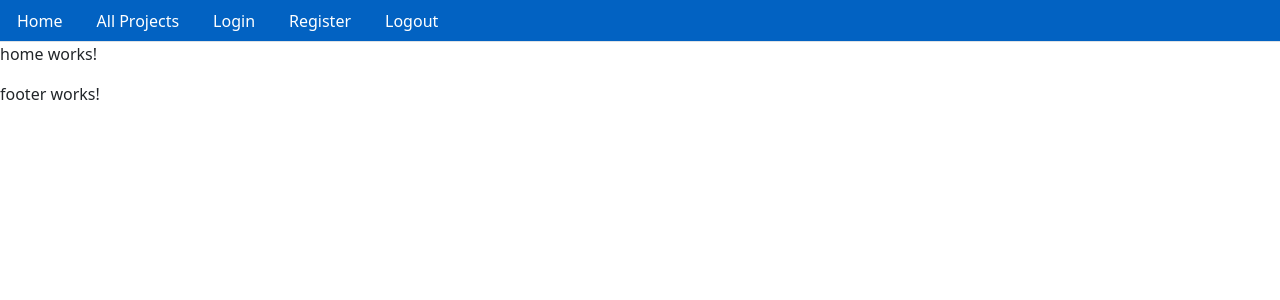
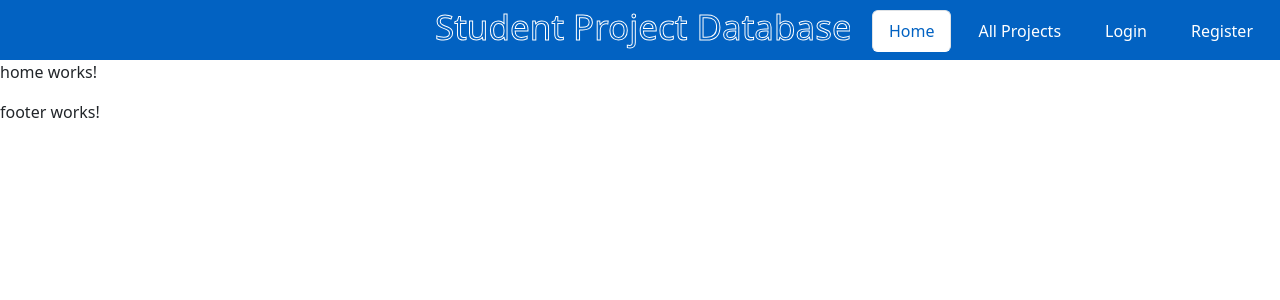
Before and after one commit to theTrackSuitDev/SPDB-angular, an Angular app: page / in a window 1280 px wide. Shown: the top 300 px of the page. Built offline with nearby package versions, Linux system fonts and the light colour scheme.

Commit message:
Added favicon and header title. Refined navbar.

```diff
--- a/src/app/modules/core/header/navigation/navigation.component.css
+++ b/src/app/modules/core/header/navigation/navigation.component.css
@@ -1,7 +1,30 @@
 .nav-tabs {
     background-color: #0262C2;
+    border: 0;
 }
 
 .nav-link {
     color: white;
+    border-radius: var(--bs-nav-tabs-border-radius);
+    margin-right: 10px;
 }
+
+.header-bar {
+    display: flex;
+    justify-content: end;
+    align-items: center;
+    height: 60px;
+    border: none;
+    background-color: #0262C2;
+}
+
+.nav-link.active {
+    background-color: #FFFFFF;
+    color: #0262C2;
+}
+
+svg.title {
+    position: absolute;
+    left: 50%;
+    margin-left: -210px
+}
--- a/src/app/modules/core/header/navigation/navigation.component.html
+++ b/src/app/modules/core/header/navigation/navigation.component.html
@@ -1,17 +1,23 @@
+<div class="header-bar">
+    <svg class="title" height="40" width="420" xmlns="http://www.w3.org/2000/svg">
+        <text x="5" y="30" fill="none" stroke="white" font-size="35">Student Project Database</text>
+    </svg>
+
     <ul ngbNav #nav="ngbNav" class="nav-tabs">
-    <li ngbNavItem>
-        <a class="nav-link" href="#">Home</a>
+        <li [ngbNavItem]="1">
+            <a ngbNavLink class="nav-link" href="#">Home</a>
         </li>
         <li ngbNavItem>
-        <a class="nav-link" href="#">All Projects</a>
+            <a ngbNavLink class="nav-link" href="#">All Projects</a>
         </li>
-    <li ngbNavItem>
-        <a class="nav-link" href="#">Login</a>
+        <li *ngIf="!isLogged" ngbNavItem>
+            <a ngbNavLink class="nav-link" href="#">Login</a>
         </li>
-    <li ngbNavItem>
-        <a class="nav-link" href="#">Register</a>
+        <li *ngIf="!isLogged" ngbNavItem>
+            <a ngbNavLink class="nav-link" href="#">Register</a>
         </li>
-    <li ngbNavItem>
+        <li *ngIf="isLogged" ngbNavItem>
             <a class="nav-link" href="#">Logout</a>
         </li>
     </ul>
+</div>
--- a/src/app/modules/core/header/navigation/navigation.component.ts
+++ b/src/app/modules/core/header/navigation/navigation.component.ts
@@ -6,5 +6,6 @@ import { Component } from '@angular/core';
   styleUrls: ['./navigation.component.css']
 })
 export class NavigationComponent {
-
+  active = 1;
+  isLogged = false;
 }
```
Also changed, not shown: 1 other file (tests, documents, lock files or other folders). Lines whose indentation alone changed are shown as unchanged.
